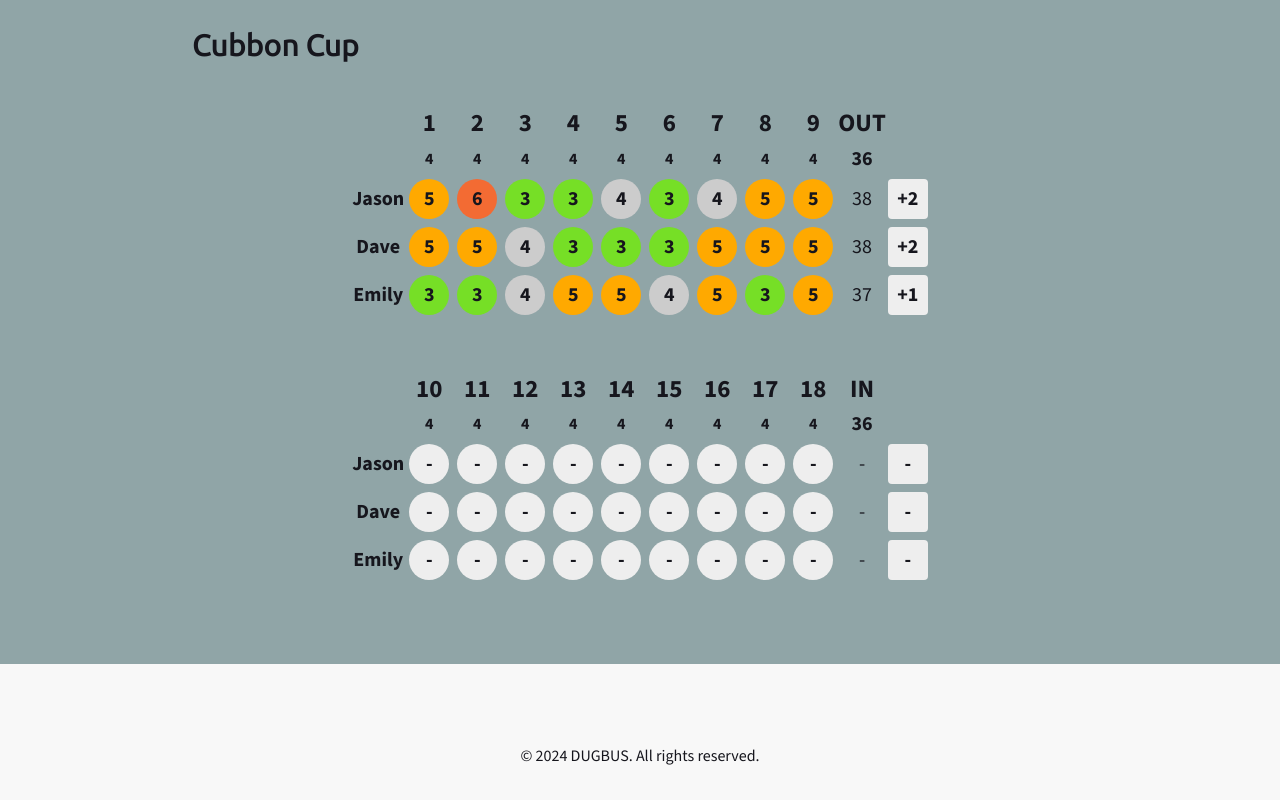
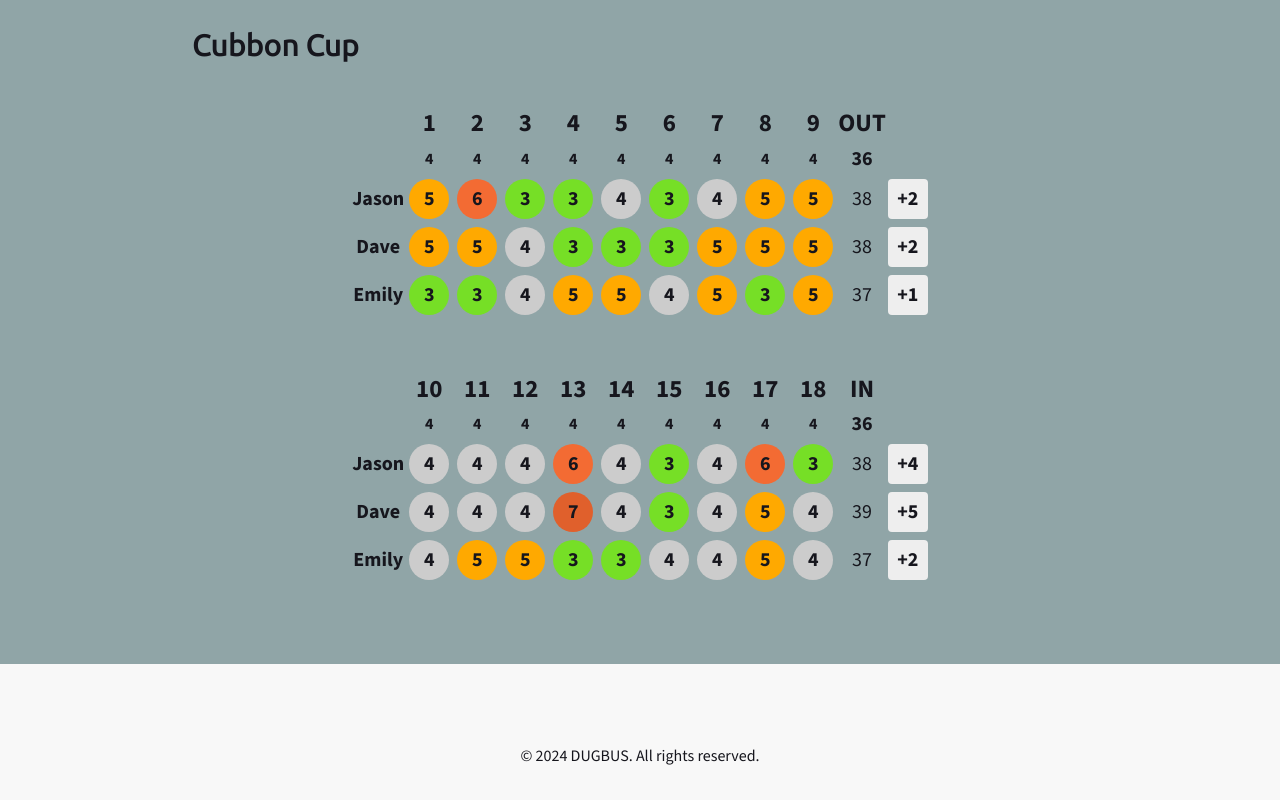
Before and after one commit to dugbus/lets-build, a website built with Vite: page projects/wordle-golf/index.html in a window 1280 px wide. Shown: the part 912-1712 px from the top of the page. Built offline with nearby package versions, Linux system fonts and the light colour scheme.

Commit message:
Updated scores and added social image.

```diff
--- a/projects/wordle-golf/index.html
+++ b/projects/wordle-golf/index.html
@@ -13,7 +13,8 @@
   <link rel="icon" type="image/svg+xml" href="/logo.svg">
 
   <meta property="og:url" content="https://dugbus.com/projects/wordle-golf/">
-  <meta property="og:type" content="website">
+  <meta property="og:image" content="http://dugbus.com/social-image.jpg">
+  <meta property="og:type" content="article">
   <meta property="og:site_name" content="DUGBUS">
   <meta property="og:locale" content="en_GB">
 
@@ -34,7 +35,7 @@
 
       <h1>Wordle Golf</h1>
 
-      <p>Wordle Golf is a fun way to play Wordle as a competition among friends.</p>
+      <p>Wordle Golf is a fun way to play Wordle as a competition amongst friends.</p>
 
       <p>The Wordle for each day becomes a hole in a round of golf with the number of guesses used to get the word
         counting as the number of strokes taken on the hole.</p>
@@ -191,45 +192,45 @@
           <tbody>
             <tr>
               <td><strong>Jason</strong></td>
-              <td class="score-0"><span>-</span></td>
-              <td class="score-0"><span>-</span></td>
-              <td class="score-0"><span>-</span></td>
-              <td class="score-0"><span>-</span></td>
-              <td class="score-0"><span>-</span></td>
-              <td class="score-0"><span>-</span></td>
-              <td class="score-0"><span>-</span></td>
-              <td class="score-0"><span>-</span></td>
-              <td class="score-0"><span>-</span></td>
-              <td><span>-</span></td>
-              <td class="box"><span>-</span></td>
+              <td class="score-4"><span>4</span></td>
+              <td class="score-4"><span>4</span></td>
+              <td class="score-4"><span>4</span></td>
+              <td class="score-6"><span>6</span></td>
+              <td class="score-4"><span>4</span></td>
+              <td class="score-3"><span>3</span></td>
+              <td class="score-4"><span>4</span></td>
+              <td class="score-6"><span>6</span></td>
+              <td class="score-3"><span>3</span></td>
+              <td><span>38</span></td>
+              <td class="box"><span>+4</span></td>
             </tr>
             <tr>
               <td><strong>Dave</strong></td>
-              <td class="score-0"><span>-</span></td>
-              <td class="score-0"><span>-</span></td>
-              <td class="score-0"><span>-</span></td>
-              <td class="score-0"><span>-</span></td>
-              <td class="score-0"><span>-</span></td>
-              <td class="score-0"><span>-</span></td>
-              <td class="score-0"><span>-</span></td>
-              <td class="score-0"><span>-</span></td>
-              <td class="score-0"><span>-</span></td>
-              <td><span>-</span></td>
-              <td class="box"><span>-</span></td>
+              <td class="score-4"><span>4</span></td>
+              <td class="score-4"><span>4</span></td>
+              <td class="score-4"><span>4</span></td>
+              <td class="score-7"><span>7</span></td>
+              <td class="score-4"><span>4</span></td>
+              <td class="score-3"><span>3</span></td>
+              <td class="score-4"><span>4</span></td>
+              <td class="score-5"><span>5</span></td>
+              <td class="score-4"><span>4</span></td>
+              <td><span>39</span></td>
+              <td class="box"><span>+5</span></td>
             </tr>
             <tr>
               <td><strong>Emily</strong></td>
-              <td class="score-0"><span>-</span></td>
-              <td class="score-0"><span>-</span></td>
-              <td class="score-0"><span>-</span></td>
-              <td class="score-0"><span>-</span></td>
-              <td class="score-0"><span>-</span></td>
-              <td class="score-0"><span>-</span></td>
-              <td class="score-0"><span>-</span></td>
-              <td class="score-0"><span>-</span></td>
-              <td class="score-0"><span>-</span></td>
-              <td><span>-</span></td>
-              <td class="box"><span>-</span></td>
+              <td class="score-4"><span>4</span></td>
+              <td class="score-5"><span>5</span></td>
+              <td class="score-5"><span>5</span></td>
+              <td class="score-3"><span>3</span></td>
+              <td class="score-3"><span>3</span></td>
+              <td class="score-4"><span>4</span></td>
+              <td class="score-4"><span>4</span></td>
+              <td class="score-5"><span>5</span></td>
+              <td class="score-4"><span>4</span></td>
+              <td><span>37</span></td>
+              <td class="box"><span>+2</span></td>
             </tr>
           </tbody>
         </table>
```
Also changed, not shown: index.html (+1 -0 lines), public/social-banner.jpg (added).
